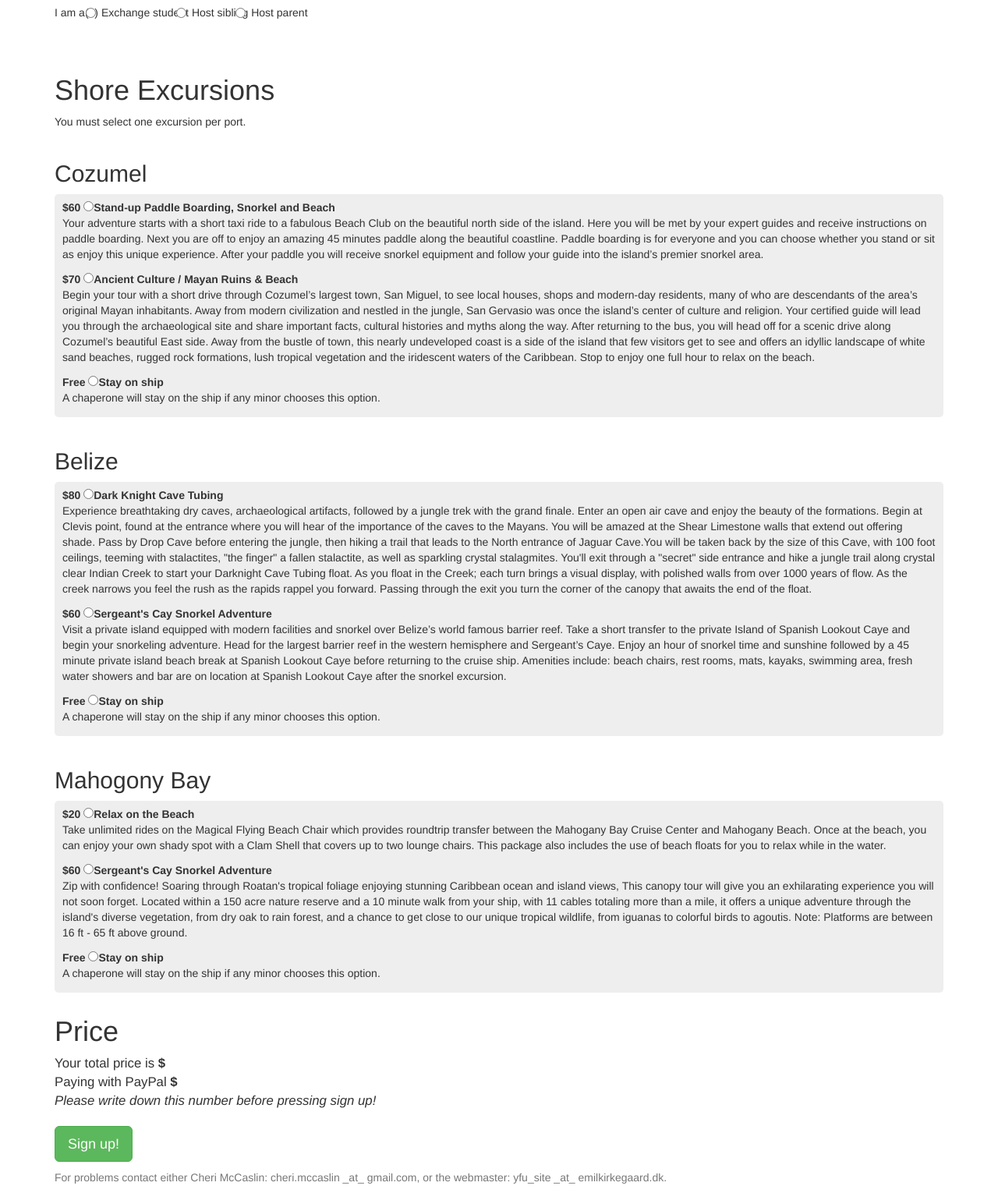
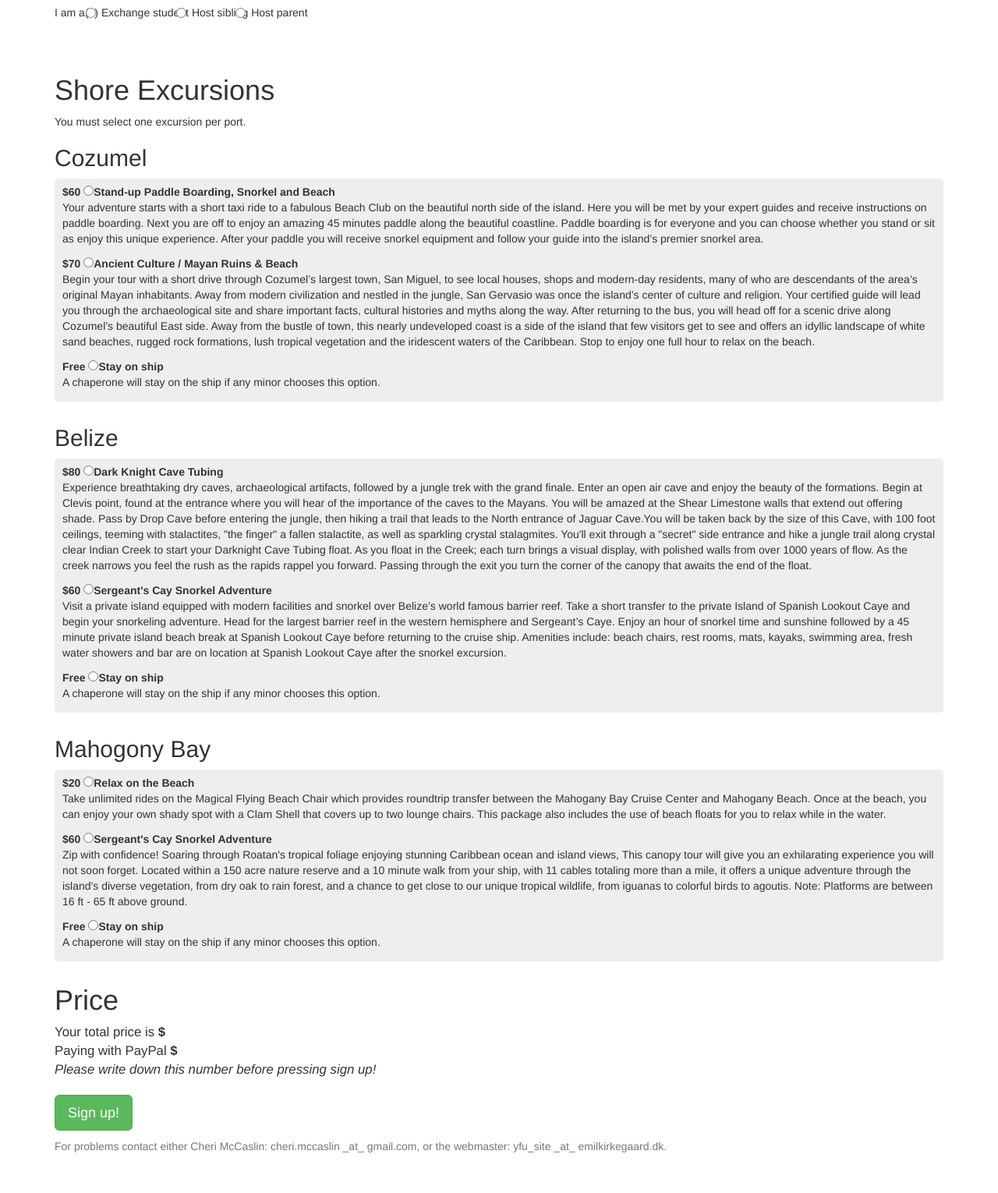
Before and after one commit to Deleetdk/yfu_site, a Django app: page /cruise2016/signup/ in a window 1280 px wide. Shown: the part 379-1909 px from the top of the page at 78% size. After the commit the page ends 1857 px from the top, so only its background shows below. Run offline with Django 3.2, Linux system fonts and the light colour scheme; some libraries are stand-ins or nearby versions.

Commit message:
less empty space

```diff
--- a/cruise2016/templates/cruise2016/signup.html
+++ b/cruise2016/templates/cruise2016/signup.html
@@ -73,7 +73,6 @@
             display: none;
         }
         .port {
-            padding-top: 10px;
             padding-bottom: 10px;
         }
         .excursion_options {
```
